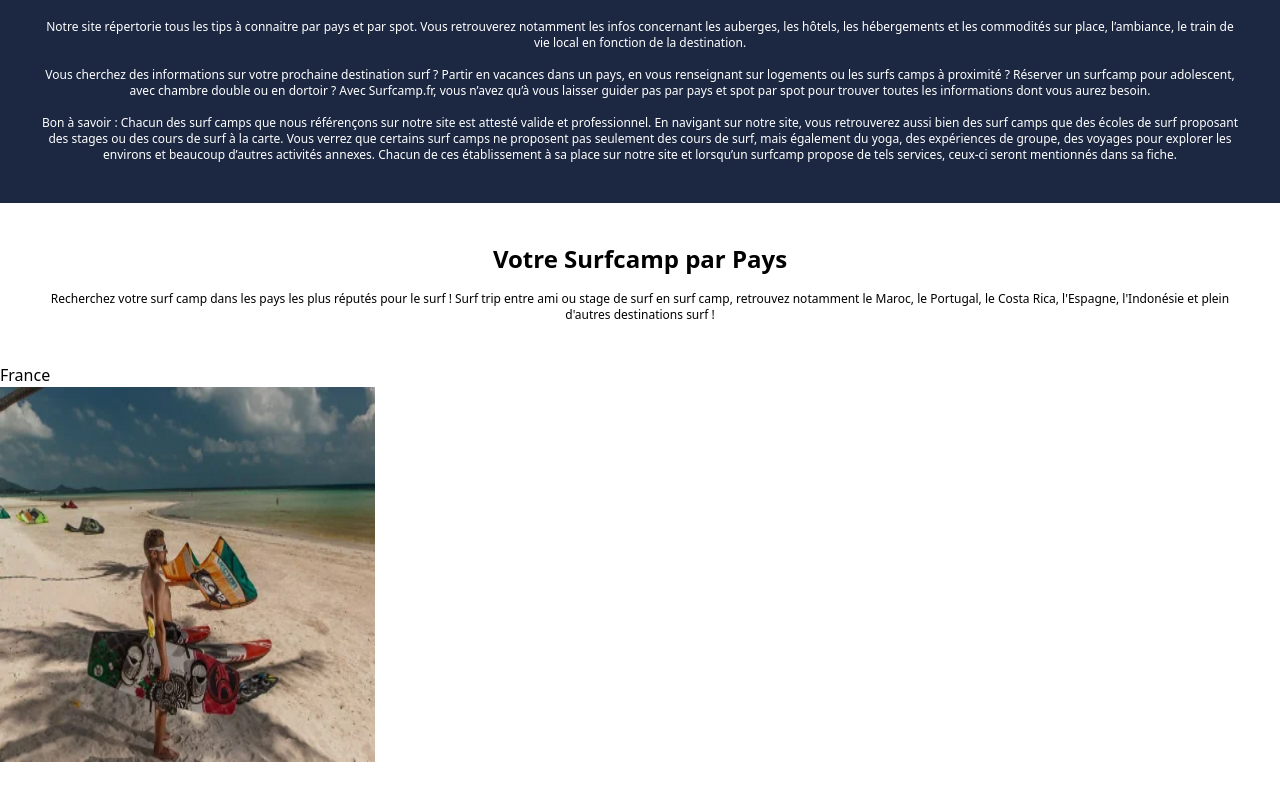
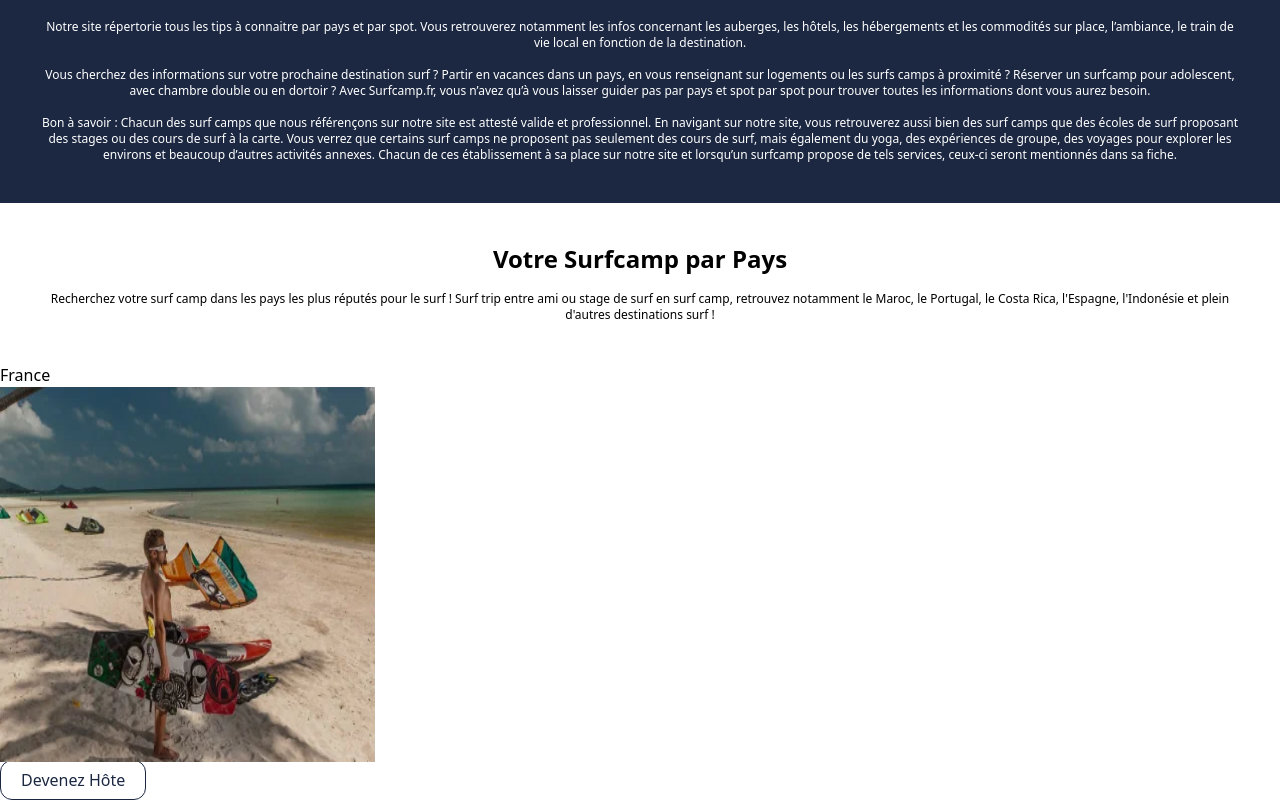
Before and after one commit to WildCodeSchool/btz-0321-p3-surfcamp, a Next.js app: page / in a window 1280 px wide. Shown: the part 833-1633 px from the top of the page. Before the commit the page ends 1601 px from the top, so only its background shows below. Built offline with nearby package versions, Linux system fonts and the light colour scheme.

Commit message:
Creation of mybutton

```diff
--- /dev/null
+++ b/components/mybutton/MyButton.tsx
@@ -0,0 +1,19 @@
+import Link from "next/link";
+
+interface Iprop {
+  inputbutton: string;
+}
+
+function MyButton({ inputbutton }: Iprop): JSX.Element {
+  return (
+    <div>
+      <Link href="/">
+        <a className="rounded-xl border border-BlueCamp text-BlueCamp px-5 py-2 text-base">
+          {inputbutton}
+        </a>
+      </Link>
+    </div>
+  );
+}
+
+export default MyButton;
--- a/pages/index.tsx
+++ b/pages/index.tsx
@@ -1,7 +1,9 @@
 import Image from "next/image";
 import Countrycard from "../components/countrycard/Countrycard";
+import MyButton from "../components/mybutton/MyButton";
 
 const France = { country: "/Pays.webp", title: "France" };
+const Button = { inputbutton: "Devenez Hôte" };
 
 export default function Home(): JSX.Element {
   return (
@@ -57,6 +59,7 @@ export default function Home(): JSX.Element {
       </section>
       <section className="relative">
         <Countrycard {...France} />
+        <MyButton {...Button} />
       </section>
 
       {/* <section className="relative">
```
